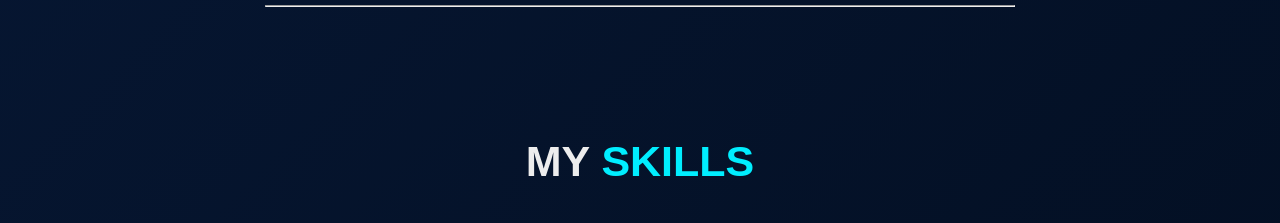
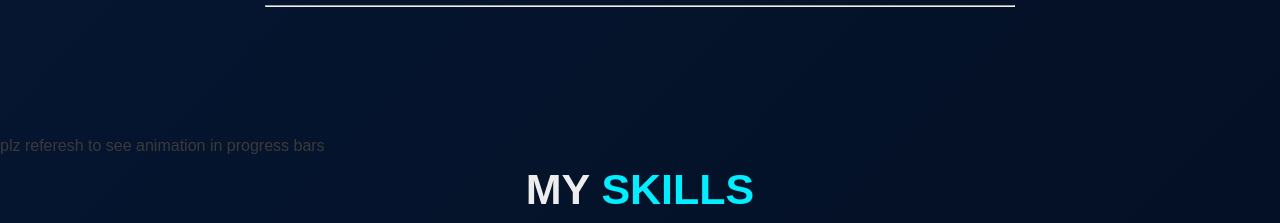
Before and after one commit to AmnaMuzavor/portfolio, a plain HTML site: page index.html in a window 1280 px wide. Shown: the part 2460-2683 px from the top of the page. Drawn offline with nearby package versions, Linux system fonts and the light colour scheme.

Commit message:
index.html

```diff
--- a/index.html
+++ b/index.html
@@ -126,6 +126,7 @@
 <!-- SKILLS -->
 <center> <hr ></center>
 <section id="skills">
+  <p style="color: rgb(58, 58, 58);"> plz referesh to see animation in progress bars</p>
  <h1 ><center>MY<span> SKILLS</span></center></h1>
 
     <div class="progress">
```
